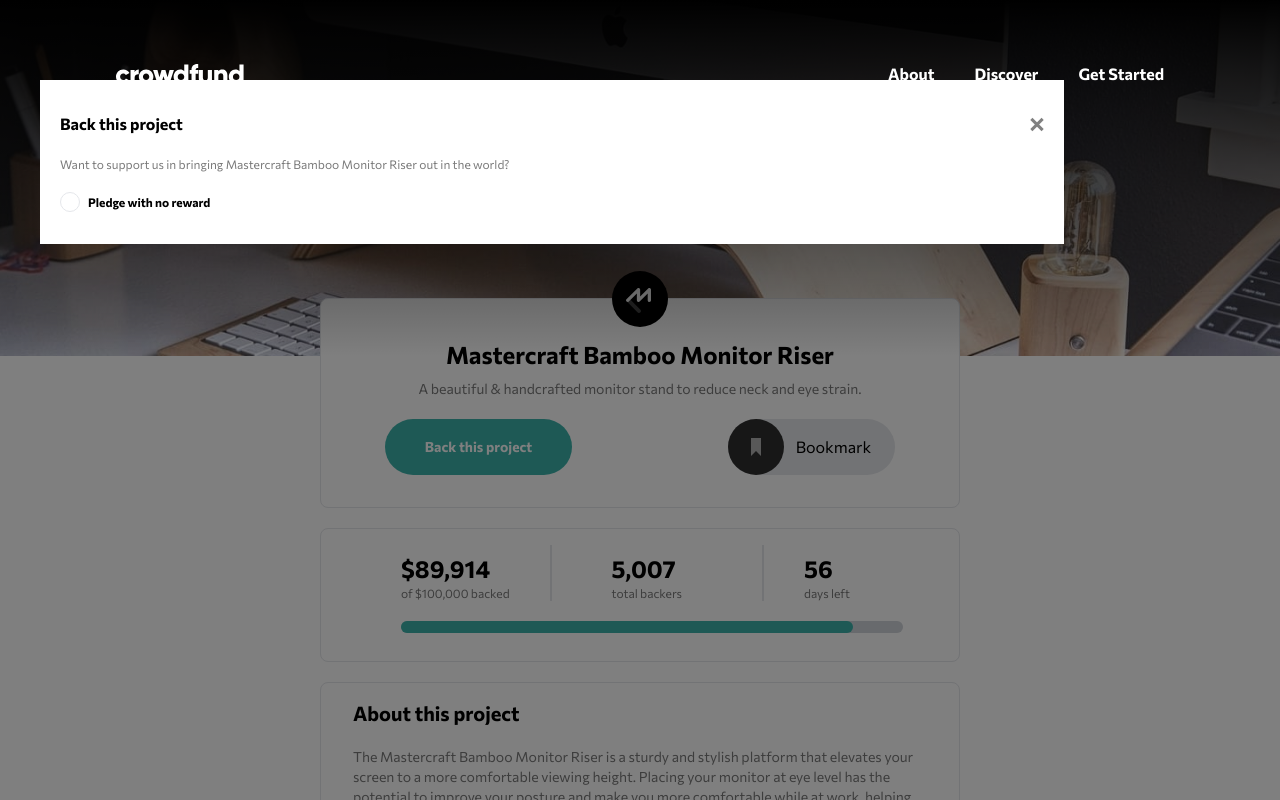
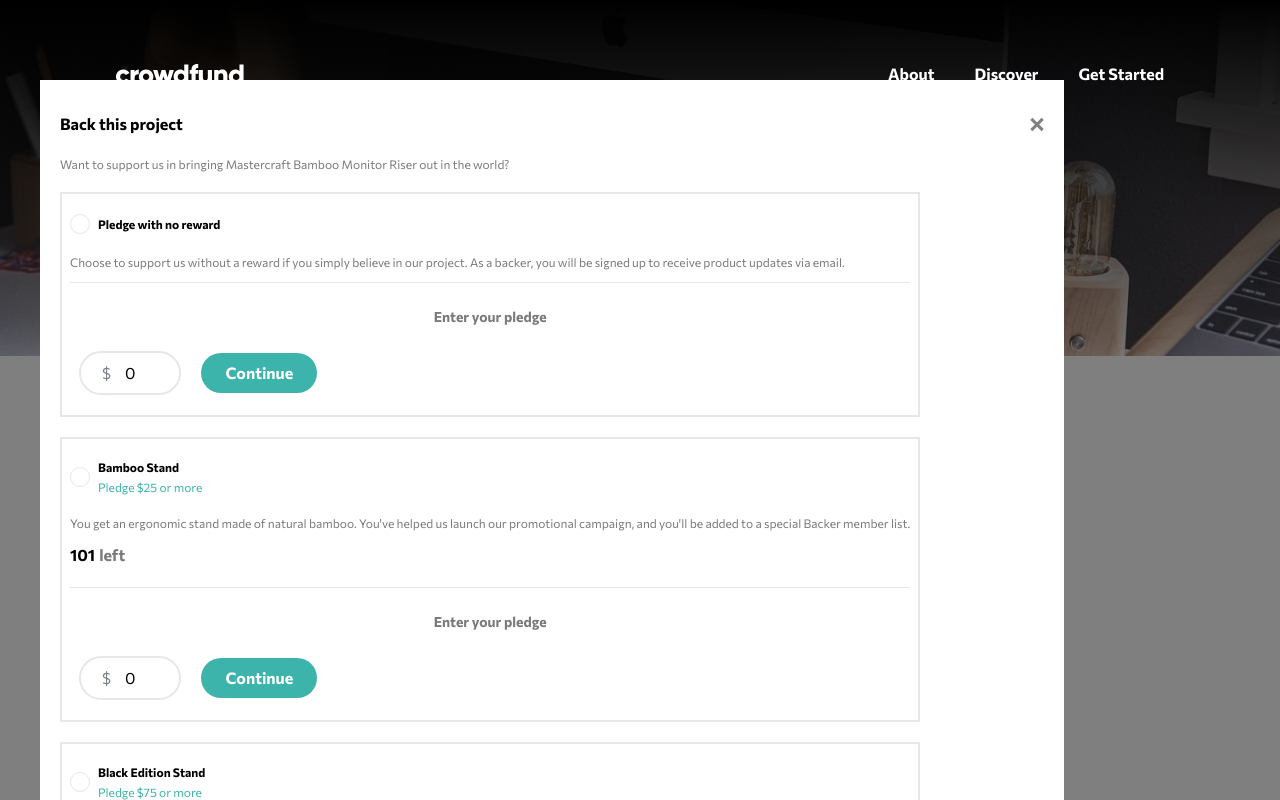
Before and after one commit to Julius-Sol/crowdfunding-product-page-main-react, a React (Vite) app: page / in a window 1280 px wide. Both pictures are taken after a click on the button "Back this project". Shown: the top 800 px of the page. Built offline with nearby package versions, Linux system fonts and the light colour scheme.

Commit message:
Add sections for pledge rewards

```diff
--- a/src/components/ModalPledgeSelection.jsx
+++ b/src/components/ModalPledgeSelection.jsx
@@ -4,13 +4,13 @@ import SelectionCardOption from './SelectionCardOption';
 function ModalPledgeSelection(props) {
   let showComp = props.showModal? "block" : "hidden";
   return (
-    <div className={`fixed z-20 bg-white w-[80%] left-10 top-20 px-5 py-8 ${showComp}`}>
+    <div className={`absolute z-20 bg-white w-[80%] left-10 top-20 px-5 py-8 ${showComp}`}>
         <div className='flex justify-between items-center mb-5'>
           <h1 className='font-bold'>Back this project</h1>
           <div className="h-[15px] w-[14px] contrast-0 bg-[url('./assets/icon-close-menu.svg')] hover:cursor-pointer" onClick={props.handleSelectionClick}></div>
         </div>
         <p className='text-xs text-Dark-gray mb-5'>Want to support us in bringing Mastercraft Bamboo Monitor Riser out in the world?</p>
-        <SelectionCardOption title={"Pledge with no reward"} subtitle={""} description={"Choose to support us without a reward if you simply believe in our project. As a backer, you will be signed up to receive product updates via email."} number={0}/>
+        <SelectionCardOption/>
 
 
       </div>
--- a/src/components/SelectionCardOption.jsx
+++ b/src/components/SelectionCardOption.jsx
@@ -1,7 +1,10 @@
 import React, {useState} from 'react'
 
 export default function SelectionCardOption(props) {
-  const [formData ,setFormData] = useState({reward:""});
+  const [formData ,setFormData] = useState({reward:"",pledgeAmount:0});
+
+  const [info,setInfo] = useState(
+    {Bamboo:{numberLeft:1},Black:{numberLeft:64},Mahogony:{numberLeft:0}})
 
   const handleChange = (event) => {
     const {name,type,checked, value} = event.target;
@@ -18,7 +21,10 @@ export default function SelectionCardOption(props) {
   return (
     <section>
       <div className='flex items-center gap-3'>
-        <form action="">
+        <form action="" className=''>
+
+          {/* No-rewards */}
+          <div className='border-2 px-2 py-5 mb-5'>
             <input className='hidden'
                       type="radio"
                       id="no-reward"
@@ -32,13 +38,125 @@ export default function SelectionCardOption(props) {
                   {formData.reward === "no-reward"?<div className='h-2 w-2 bg-Moderate-cyan rounded-full'></div> : ""}
                 </div>
                 <div>
-                <h1 className='text-xs font-bold'>{props.title}</h1> {props.subtitle? <p className='text-xs text-Moderate-cyan'>{props.subtitle}</p>: "" }
+                  <h1 className='text-xs font-bold'>Pledge with no reward</h1>
                 </div>
               </label>
+              <p className='text-xs text-Dark-gray mt-5 mb-3'>Choose to support us without a reward if you simply believe in our project. As a backer, you will be signed up to receive product updates via email.</p>
+              <div>
+                <hr />
+                <p className='text-center p-6 text-Dark-gray text-sm font-bold'>Enter your pledge</p>
+                <div className='flex gap-5 items-center'>
+                  <div className='flex items-center'>
+                    <span className=' text-gray-600 opacity-75 relative left-8'>$</span>
+                    <input type="text" className='w-[6.4rem] border-2 rounded-full p-2 text-center' name="pledgeAmount" value={formData.pledgeAmount} onChange={handleChange}/>
+                  </div>
+                  <button className=' bg-Moderate-cyan rounded-full py-2 px-6 text-white font-bold hover:bg-Dark-cyan'>Continue</button>
+                </div>
+              </div>
+            </div>
 
+            {/* Bamboo*/}
+            <div className='border-2 px-2 py-5 mb-5'>
+            <input className='hidden'
+                      type="radio"
+                      id="Bamboo"
+                      name="reward"
+                      value="Bamboo"
+                      checked={formData.reward === "Bamboo"}
+                      onChange={handleChange}
+                  />
+              <label htmlFor="Bamboo" className='flex items-center gap-2'>
+                <div className='flex h-5 w-5 border-[.1rem] rounded-full justify-center items-center'>
+                  {formData.reward === "Bamboo"?<div className='h-2 w-2 bg-Moderate-cyan rounded-full'></div> : ""}
+                </div>
+                <div>
+                  <h1 className='text-xs font-bold mb-1'>Bamboo Stand</h1>
+                  <p className='text-xs text-Moderate-cyan'>Pledge $25 or more</p>
+                </div>
+              </label>
+              <p className='text-xs text-Dark-gray mt-5 mb-3'>You get an ergonomic stand made of natural bamboo. You've helped us launch our promotional campaign, and you'll be added to a special Backer member list.</p>
+              <p className='text-base font-bold mb-5'>101<span className='relative text-base text-Dark-gray -top-.8 left-1'>left</span></p>
+              <div>
+                <hr />
+                <p className='text-center p-6 text-Dark-gray text-sm font-bold'>Enter your pledge</p>
+                <div className='flex gap-5 items-center'>
+                  <div className='flex items-center'>
+                    <span className=' text-gray-600 opacity-75 relative left-8'>$</span>
+                    <input type="text" className='w-[6.4rem] border-2 rounded-full p-2 text-center' name="pledgeAmount" value={formData.pledgeAmount} onChange={handleChange}/>
+                  </div>
+                  <button className=' bg-Moderate-cyan rounded-full py-2 px-6 text-white font-bold hover:bg-Dark-cyan'>Continue</button>
+                </div>
+              </div>
+            </div>
+
+            {/* Black Edition*/}
+            <div className='border-2 px-2 py-5 mb-5'>
+            <input className='hidden'
+                      type="radio"
+                      id="Black"
+                      name="reward"
+                      value="Black"
+                      checked={formData.reward === "Black"}
+                      onChange={handleChange}
+                  />
+              <label htmlFor="Black" className='flex items-center gap-2'>
+                <div className='flex h-5 w-5 border-[.1rem] rounded-full justify-center items-center'>
+                  {formData.reward === "Black"?<div className='h-2 w-2 bg-Moderate-cyan rounded-full'></div> : ""}
+                </div>
+                <div>
+                  <h1 className='text-xs font-bold mb-1'>Black Edition Stand</h1>
+                  <p className='text-xs text-Moderate-cyan'>Pledge $75 or more</p>
+                </div>
+              </label>
+              <p className='text-xs text-Dark-gray mt-5 mb-3'>You get a Black Special Edition computer stand and a personal thank you. You'll be added to our Backer member list. Shipping is included.</p>
+              <p className='text-base font-bold mb-5'>64<span className='relative text-base text-Dark-gray -top-.8 left-1'>left</span></p>
+              <div>
+                <hr />
+                <p className='text-center p-6 text-Dark-gray text-sm font-bold'>Enter your pledge</p>
+                <div className='flex gap-5 items-center'>
+                  <div className='flex items-center'>
+                    <span className=' text-gray-600 opacity-75 relative left-8'>$</span>
+                    <input type="text" className='w-[6.4rem] border-2 rounded-full p-2 text-center' name="pledgeAmount" value={formData.pledgeAmount} onChange={handleChange}/>
+                  </div>
+                  <button className=' bg-Moderate-cyan rounded-full py-2 px-6 text-white font-bold hover:bg-Dark-cyan'>Continue</button>
+                </div>
+              </div>
+            </div>
+
+            {/* Mahogany*/}
+            <div className={`border-2 px-2 py-5 mb-5 ${info.Mahogony.numberLeft? "": "opacity-40 pointer-events-none"}`}>
+            <input className='hidden'
+                      type="radio"
+                      id="Mahogany"
+                      name="reward"
+                      value="Mahogany"
+                      checked={formData.reward === "Mahogany"}
+                      onChange={handleChange}
+                  />
+              <label htmlFor="Mahogany" className='flex items-center gap-2'>
+                <div className='flex h-5 w-5 border-[.1rem] rounded-full justify-center items-center'>
+                  {formData.reward === "Mahogany"?<div className='h-2 w-2 bg-Moderate-cyan rounded-full'></div> : ""}
+                </div>
+                <div>
+                  <h1 className='text-xs font-bold mb-1'>Mahogany Special Edition</h1>
+                  <p className='text-xs text-Moderate-cyan'>Pledge $200 or more</p>
+                </div>
+              </label>
+              <p className='text-xs text-Dark-gray mt-5 mb-3'>You get two Special Edition Mahogany stands, a Backer T-Shirt, and a personal thank you. You'll be added to our Backer member list. Shipping is included.</p>
+              <p className='text-base font-bold mb-5'>0<span className='relative text-base text-Dark-gray -top-.8 left-1'>left</span></p>
+              <div>
+                <hr />
+                <p className='text-center p-6 text-Dark-gray text-sm font-bold'>Enter your pledge</p>
+                <div className='flex gap-5 items-center'>
+                  <div className='flex items-center'>
+                    <span className=' text-gray-600 opacity-75 relative left-8'>$</span>
+                    <input type="text" className='w-[6.4rem] border-2 rounded-full p-2 text-center' name='pledgeAmount' value={formData.pledgeAmount} onChange={handleChange}/>
+                  </div>
+                  <button className=' bg-Moderate-cyan rounded-full py-2 px-6 text-white font-bold hover:bg-Dark-cyan'>Continue</button>
+                </div>
+              </div>
+            </div>
         </form>
-        {/*
-         */}
       </div>
     </section>
   )
```
Lines whose indentation alone changed are shown as unchanged.
